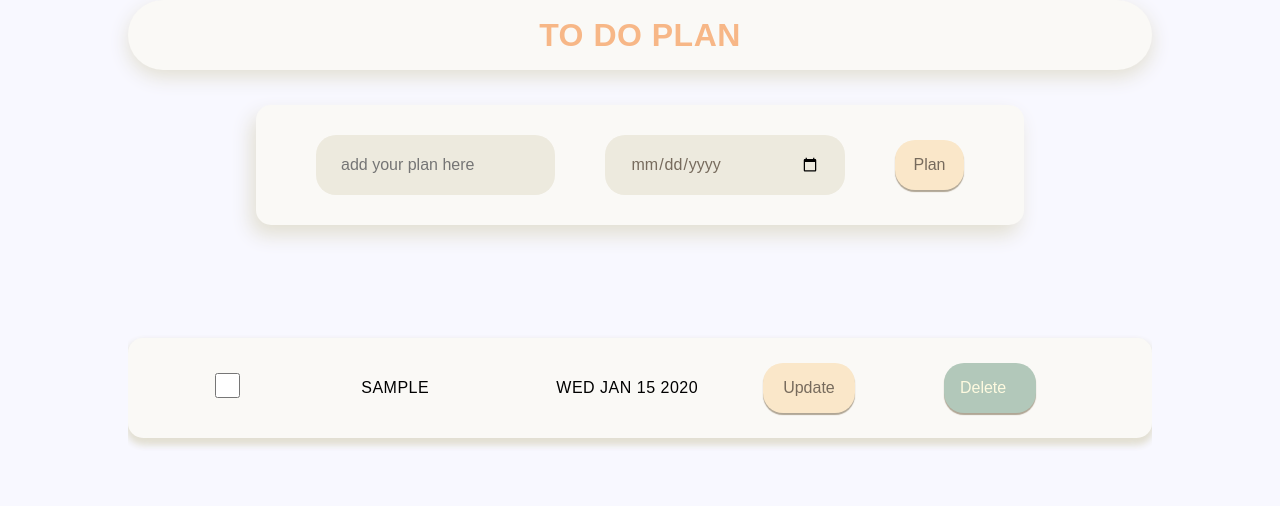
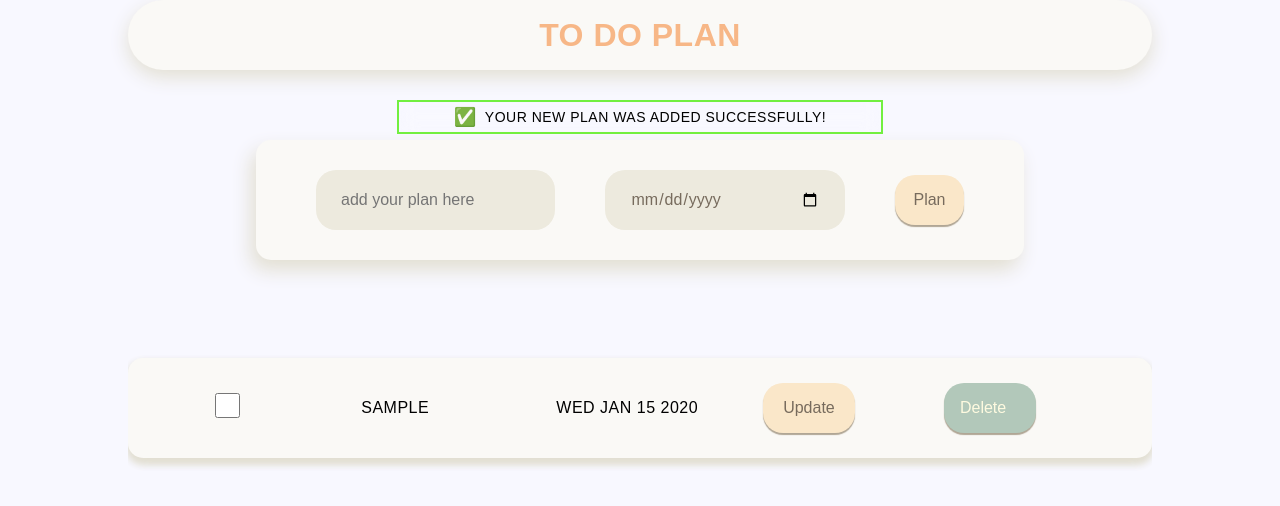
Before and after one commit to Bingutn/to-do-plan, a React (Vite) app: page / in a window 1280 px wide. Both pictures are taken after typing "Sample", "2020-01-15" into the empty fields and a click on the button "Plan". Shown: the top 506 px of the page. Built offline with nearby package versions, Linux system fonts and the light colour scheme; a web font is replaced by a local one.

Commit message:
finished all fn and static ui

```diff
--- a/src/components/ConfirmDelete.tsx
+++ b/src/components/ConfirmDelete.tsx
@@ -10,6 +10,7 @@ const StyledConfirmDeleteBox = styled.div`
   justify-items: center;
   align-content: center;
 
+  box-shadow: 0 5px 8px #e2dfd2;
   border-radius: 15px;
 `;
 
--- a/src/components/Display.tsx
+++ b/src/components/Display.tsx
@@ -65,6 +65,9 @@ export default function Display({
   onComplete,
   onUpdate,
   onDelete,
+
+  setAlertNotice,
+  setSuccessNotice,
 }: DisplayProps) {
   const { id, plan, planDate, completed } = todo;
 
@@ -82,6 +85,7 @@ export default function Display({
 
   function handleDeleteTodo() {
     onDelete(id);
+    setSuccessNotice("Successfully to delete plan!");
     setConfirmDelete(false);
   }
 
@@ -96,7 +100,12 @@ export default function Display({
     >
       {edit ? (
         <BackCard>
-          <EditTodo onUpdate={onUpdate} todo={todo} setEdit={setEdit} />
+          <EditTodo
+            onUpdate={onUpdate}
+            todo={todo}
+            setEdit={setEdit}
+            setAlertNotice={setAlertNotice}
+          />
         </BackCard>
       ) : (
         <>
@@ -108,7 +117,11 @@ export default function Display({
           ) : (
             <FrontCard>
               <span>
-                <Input type="checkbox" onClick={() => onComplete(id)} />
+                <Input
+                  type="checkbox"
+                  onClick={() => onComplete(id)}
+                  title="complete ?"
+                />
               </span>
               <p>{plan}</p>
               <p>{formatDate(planDate)}</p>
--- a/src/components/EditTodo.tsx
+++ b/src/components/EditTodo.tsx
@@ -2,6 +2,7 @@ import { useState } from "react";
 import StyledInput from "../ui/Input";
 import StyledButton from "../ui/Button";
 import styled from "styled-components";
+import formatDate from "../utils/formatDate";
 
 const StyledBox = styled.div`
   width: 100%;
@@ -23,14 +24,19 @@ const StyledLabel = styled.label`
   gap: 10px;
 `;
 
-export default function EditTodo({ todo, onUpdate, setEdit }) {
+export default function EditTodo({ todo, onUpdate, setEdit, setAlertNotice }) {
   const { id, plan, planDate } = todo;
 
+  const thePlanDate = formatDate(planDate);
+
   const [updatedPlan, setUpdatedPlan] = useState(plan);
-  const [updatedDate, setUpdatedDate] = useState(planDate);
+  const [updatedDate, setUpdatedDate] = useState(thePlanDate);
   const [checked, setChecked] = useState(false);
 
   function handleUpdate() {
+    if (!updatedPlan) return setAlertNotice("Please update your plan");
+    if (!updatedDate) return setAlertNotice("Please provide a new date plan");
+
     onUpdate(id, updatedPlan, updatedDate);
     setEdit(false);
     setChecked(false);
@@ -42,8 +48,9 @@ export default function EditTodo({ todo, onUpdate, setEdit }) {
         type="text"
         name="plan"
         value={updatedPlan}
-        defaultValue={plan}
         onChange={(e) => setUpdatedPlan(e.target.value)}
+        onFocus={() => setUpdatedPlan("")}
+        title="if click, the current plan will be cleared"
       />
 
       {checked ? (
@@ -51,18 +58,18 @@ export default function EditTodo({ todo, onUpdate, setEdit }) {
           name="date"
           type="date"
           value={updatedDate}
-          defaultValue={planDate}
           onChange={(e) => setUpdatedDate(e.target.value)}
+          required
         />
       ) : (
         <StyledBox>
-          {planDate}
+          {thePlanDate}
           <StyledLabel>
             <StyledInput
               type="checkbox"
               name="checkDate"
               onChange={(e) => setChecked(e.target.checked)}
-              checked={checked}
+              onClick={() => setUpdatedDate("")}
             />
             <p>Change date</p>
           </StyledLabel>
--- a/src/components/Header.tsx
+++ b/src/components/Header.tsx
@@ -10,6 +10,7 @@ const StyledHeader = styled.div`
   justify-content: center;
   align-items: center;
   box-shadow: 0 7px 2rem #e2dfd2;
+  z-index: 10;
 `;
 
 export default function Header() {
--- a/src/components/Layout.tsx
+++ b/src/components/Layout.tsx
@@ -1,14 +1,20 @@
 import styled from "styled-components";
 import Header from "./Header";
 import TodoList from "./TodoList";
+import { useState } from "react";
+import AlertMessage from "../ui/AlertMessage";
 
 const StyledLayout = styled.div`
   width: 100vw;
   height: 100vh;
   background-color: #f8f8ff;
-  position: fixed;
+  /* position: fixed;
   display: flex;
-  justify-content: center;
+  justify-content: center; */
+
+  display: flex;
+  flex-direction: column;
+  align-items: center;
 `;
 
 const StyledContentBox = styled.div`
@@ -17,17 +23,46 @@ const StyledContentBox = styled.div`
   display: flex;
   align-items: center;
   flex-direction: column;
-  position: fixed;
-  top: 8vh;
   justify-content: space-around;
+
+  /* position: fixed; */
+  /* top: 15vh; */
 `;
 
 export default function Layout() {
+  const [alertNotice, setAlertNotice] = useState("");
+  const [successNotice, setSuccessNotice] = useState("");
+
+  function warningAlert(word: string) {
+    setAlertNotice(word);
+
+    setTimeout(() => {
+      setAlertNotice("");
+    }, 3000);
+  }
+
+  function successAlert(word: string) {
+    setSuccessNotice(word);
+
+    setTimeout(() => {
+      setSuccessNotice("");
+    }, 3000);
+  }
+
   return (
     <StyledLayout>
       <Header />
+
+      {alertNotice && <AlertMessage>{alertNotice}</AlertMessage>}
+      {successNotice && (
+        <AlertMessage variation="success">{successNotice}</AlertMessage>
+      )}
+
       <StyledContentBox>
-        <TodoList />
+        <TodoList
+          setAlertNotice={warningAlert}
+          setSuccessNotice={successAlert}
+        />
       </StyledContentBox>
     </StyledLayout>
   );
--- a/src/components/TodoList.tsx
+++ b/src/components/TodoList.tsx
@@ -8,26 +8,43 @@ import Input from "../ui/Input";
 import Button from "../ui/Button";
 import Form from "../ui/Form";
 
+const StyledPage = styled.div`
+  width: 100%;
+  height: 90%;
+  display: flex;
+  align-items: center;
+  flex-direction: column;
+  justify-content: center;
+  justify-content: space-around;
+`;
+
 const StyledTodoList = styled.ul`
   width: 80%;
   height: 60%;
   border: none;
   display: block;
+  align-items: center;
+  justify-content: center;
+
   overflow-y: scroll;
   scroll-behavior: smooth;
-  align-items: center;
-  justify-content: center;
+
+  &::-webkit-scrollbar {
+    width: 10px;
+  }
+  &::-webkit-scrollbar-track {
+    background: #e0e0e0;
+  }
+  &::-webkit-scrollbar-thumb {
+    background-color: var(--shadow-1);
+    border-radius: 5px;
+  }
 `;
 
-export default function TodoList() {
+export default function TodoList({ setAlertNotice, setSuccessNotice }) {
   const [planInput, setPlanInput] = useState<string>("");
   const [dateInput, setDateInput] = useState<string>("");
   const [isCompleted, setIsCompleted] = useState<boolean>(false);
-
-  // to disabled when adding / updating / deleting
-  const [isAdding, setIsAdding] = useState(false);
-  const [isUpdating, setIsUpdating] = useState(false);
-  const [isDeleting, setIsDeleting] = useState(false);
 
   const [todoList, setTodoList] = useState<ITodo[]>([]);
 
@@ -45,15 +62,18 @@ export default function TodoList() {
       completed: isCompleted,
     };
 
-    if (!planInput) return window.alert("Please fill your plan");
-    if (!dateInput) return window.alert("Please select your date plan");
+    if (!planInput) return setAlertNotice("Please enter your plan");
+    if (!dateInput) return setAlertNotice("Please select your date plan");
 
     setTodoList([...todoList, newTodo]);
+    setSuccessNotice("Your new plan was added successfully!");
 
     setPlanInput("");
     setDateInput("");
     setIsCompleted(false);
   }
+
+  // toggel todo checkbox to complete the plan
 
   function completePlan(id: string) {
     setTodoList(
@@ -74,6 +94,7 @@ export default function TodoList() {
         : todo
     );
     setTodoList(newUpdate);
+    setSuccessNotice("Updated your plan successfully!");
   }
 
   function deleteTodo(id: string) {
@@ -82,7 +103,7 @@ export default function TodoList() {
   }
 
   return (
-    <>
+    <StyledPage>
       <Form onSubmit={handleSubmitTodo} size={hasTodo ? "small" : "medium"}>
         <Input
           type="text"
@@ -110,12 +131,14 @@ export default function TodoList() {
               onComplete={completePlan}
               onUpdate={updateTodo}
               onDelete={deleteTodo}
+              setAlertNotice={setAlertNotice}
+              setSuccessNotice={setSuccessNotice}
             />
           ))}
         </StyledTodoList>
       ) : (
         ""
       )}
-    </>
+    </StyledPage>
   );
 }
--- /dev/null
+++ b/src/ui/AlertMessage.tsx
@@ -0,0 +1,53 @@
+import styled, { css } from "styled-components";
+
+const variations = {
+  success: css`
+    border: 2px solid #72ef40;
+    text-align: center;
+
+    &::before {
+      content: "✅";
+      font-size: large;
+      margin-right: 8px;
+    }
+  `,
+
+  warning: css`
+    border: 2px solid #ef4040;
+    text-align: center;
+
+    &::before {
+      content: "⚠️";
+      font-size: large;
+      margin-right: 8px;
+    }
+  `,
+};
+
+const AlertMessage = styled.div`
+  width: auto;
+  height: 30px;
+  display: flex;
+  justify-content: center;
+  align-items: center;
+  font-size: 1.4rem;
+  padding: 15px 55px;
+  z-index: 11;
+
+  background: transparent;
+  backdrop-filter: blur(10px);
+
+  display: flex;
+  align-items: center;
+  position: fixed;
+  margin-top: 100px;
+  min-width: fit-content;
+
+  ${(props) => variations[props.variation]}
+`;
+
+AlertMessage.defaultProps = {
+  variation: "warning",
+};
+
+export default AlertMessage;
```
